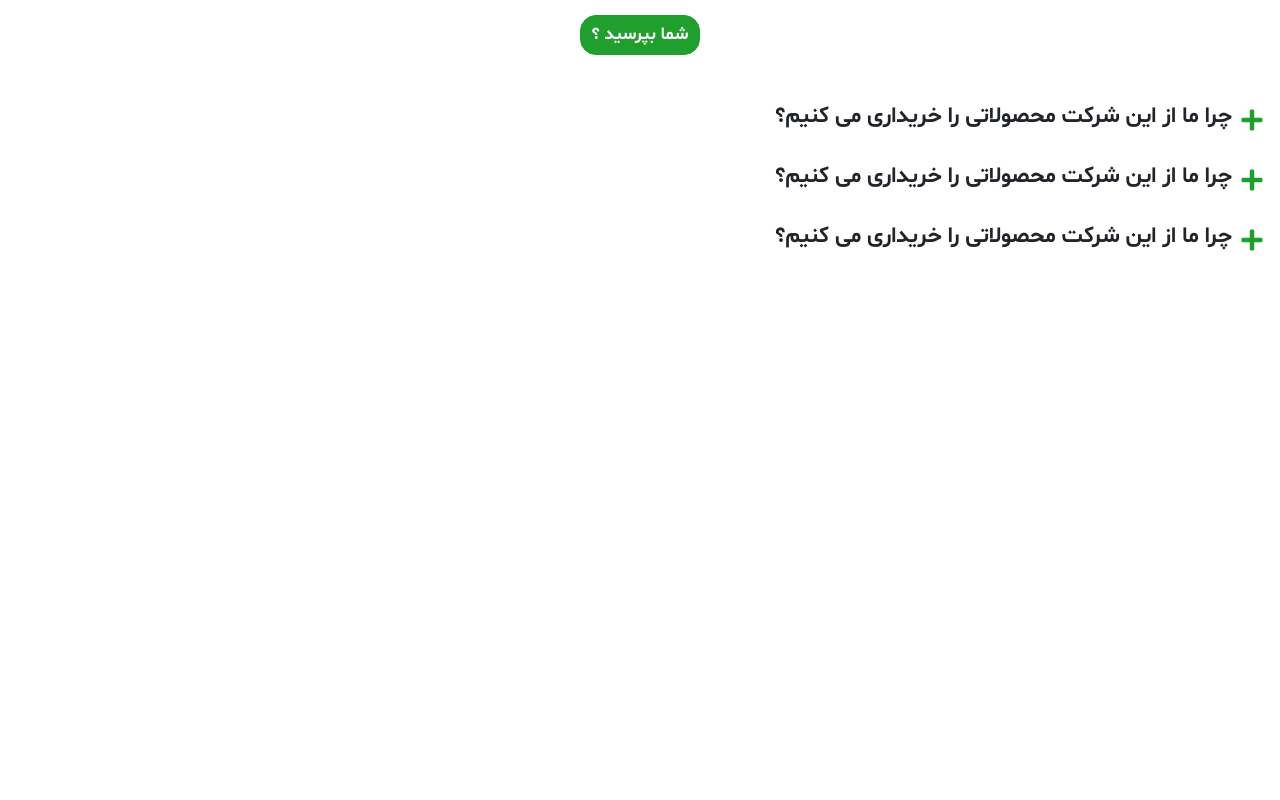
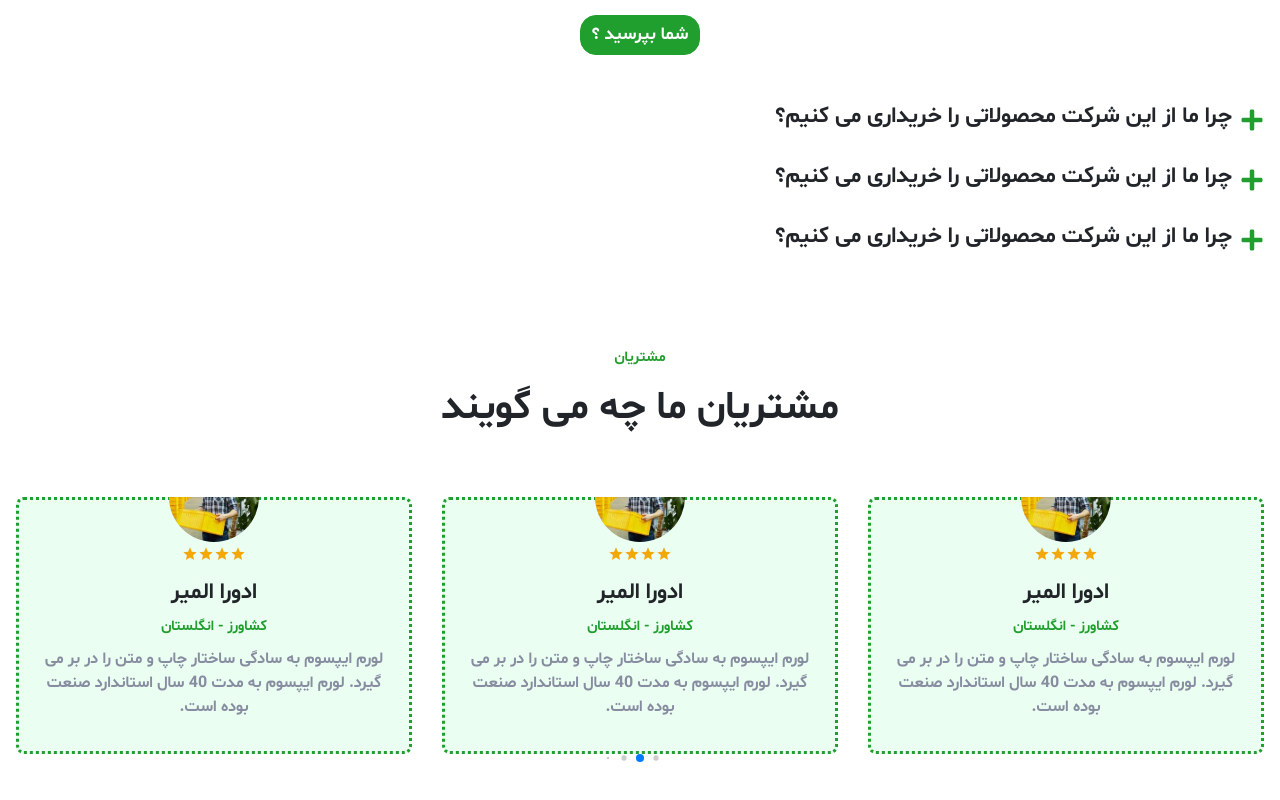
Before and after one commit to mohammadmehdidalvandii/TRIFLES-SHOP, a Next.js app: page / in a window 1280 px wide. Shown: the part 6232-7032 px from the top of the page. Before the commit the page ends 6579 px from the top, so only its background shows below. Built offline with nearby package versions, Linux system fonts and the light colour scheme.

Commit message:
create section feedBack for home-page not-completed swiper

```diff
--- a/src/app/page.js
+++ b/src/app/page.js
@@ -3,6 +3,7 @@ import Banner from "@/components/template/index/Banner/Banner";
 import Brief from "@/components/template/index/Brief/Brief";
 import Country from "@/components/template/index/Country/Country";
 import Cultivation from "@/components/template/index/Cultivation/Cultivation";
+import FeedBack from "@/components/template/index/FeedBack/FeedBack";
 import Question from "@/components/template/index/Question/Question";
 import Sectors from "@/components/template/index/Sectors/Sectors";
 import Shop from "@/components/template/index/Shop/Shop";
@@ -20,6 +21,7 @@ export default function Home() {
    <Brief/>
    <Sectors/>
    <Question/>
+   <FeedBack/>
    </>
   );
 }
--- a/src/components/module/CommentCard/CommentCard.module.css
+++ b/src/components/module/CommentCard/CommentCard.module.css
@@ -5,6 +5,7 @@
     border: 3px dotted var(--greenColor2);
     border-radius: 0.5rem;
     background-color: var(--greenColor1);
+    margin-bottom: 1rem;
 }
 .commentCard_img_score{
     display: block;
@@ -16,6 +17,7 @@
 .commentCard_img{
     width: 90px;
     border-radius: 50%;
+    z-index: 55;
 }
 .commentCard_score{
     display: flex;
--- /dev/null
+++ b/src/components/template/index/FeedBack/FeedBack.js
@@ -0,0 +1,61 @@
+"use client"
+import React from "react";
+import style from "./FeedBack.module.css";
+import TitleCenter from "@/components/module/TitleCenter/TitleCenter";
+import CommentCard from "@/components/module/CommentCard/CommentCard";
+
+// Import Swiper React components
+import { Swiper, SwiperSlide } from "swiper/react";
+// Import Swiper styles
+import "swiper/css";
+import "swiper/css/pagination";
+// import required modules
+import { Pagination, Autoplay } from "swiper/modules";
+
+function FeedBack() {
+  return (
+    <section className={style.feedBack}>
+      <div className="containers">
+        <div className="row">
+            <div className="col-12">
+          <TitleCenter text="مشتریان" title="مشتریان ما چه می گویند" />
+            </div>
+        </div>
+           <div className="row mt-5">
+                <div className="col-12">
+                <Swiper
+             slidesPerView={3}
+             spaceBetween={30}
+            rewind={true}
+            navigation={true}
+            loop={true}
+            autoplay={{ delay: 5000 }}
+            pagination={{
+              dynamicBullets: true,
+            }}
+            modules={[Pagination, Autoplay]}
+            className="comment_sild"
+            // style={{overflow :"unset"}}
+          >
+            <SwiperSlide>
+            <CommentCard/>
+            </SwiperSlide>
+            <SwiperSlide>
+            <CommentCard/>
+            </SwiperSlide>
+            <SwiperSlide>
+            <CommentCard/>
+            </SwiperSlide>
+            <SwiperSlide>
+            <CommentCard/>
+            </SwiperSlide>
+          </Swiper>
+                </div>
+           </div>
+      </div>
+
+    </section>
+  );
+}
+
+export default FeedBack;
--- /dev/null
+++ b/src/components/template/index/FeedBack/FeedBack.module.css
@@ -0,0 +1,9 @@
+.feedBack{
+    display: block;
+    width: 100%;
+    margin: 4rem 0;
+}
+
+.comment_sild .swiper{
+    overflow-y: unset !important;
+}
```
Also changed, not shown: public/images/client-1.jpg (added).
